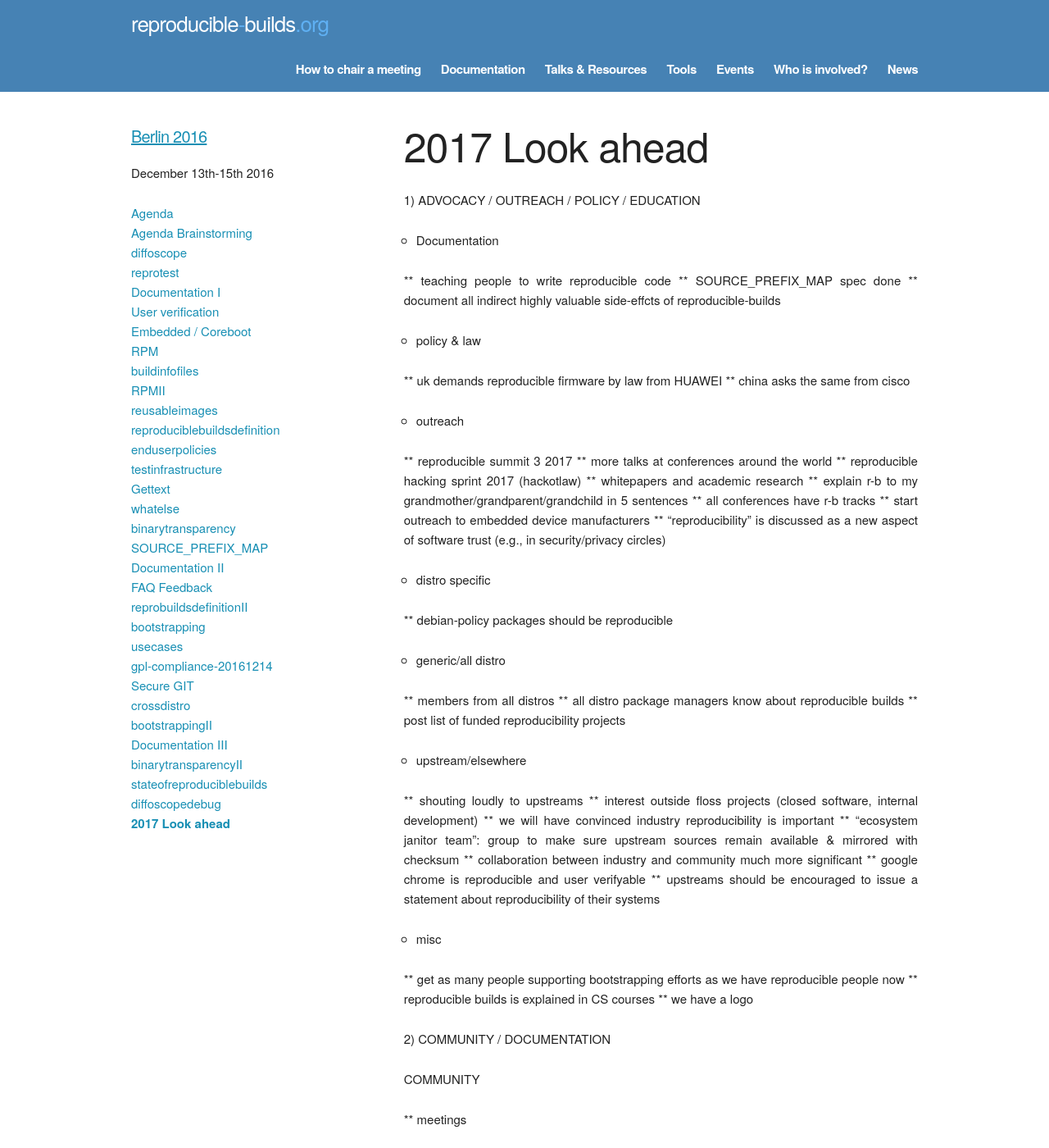
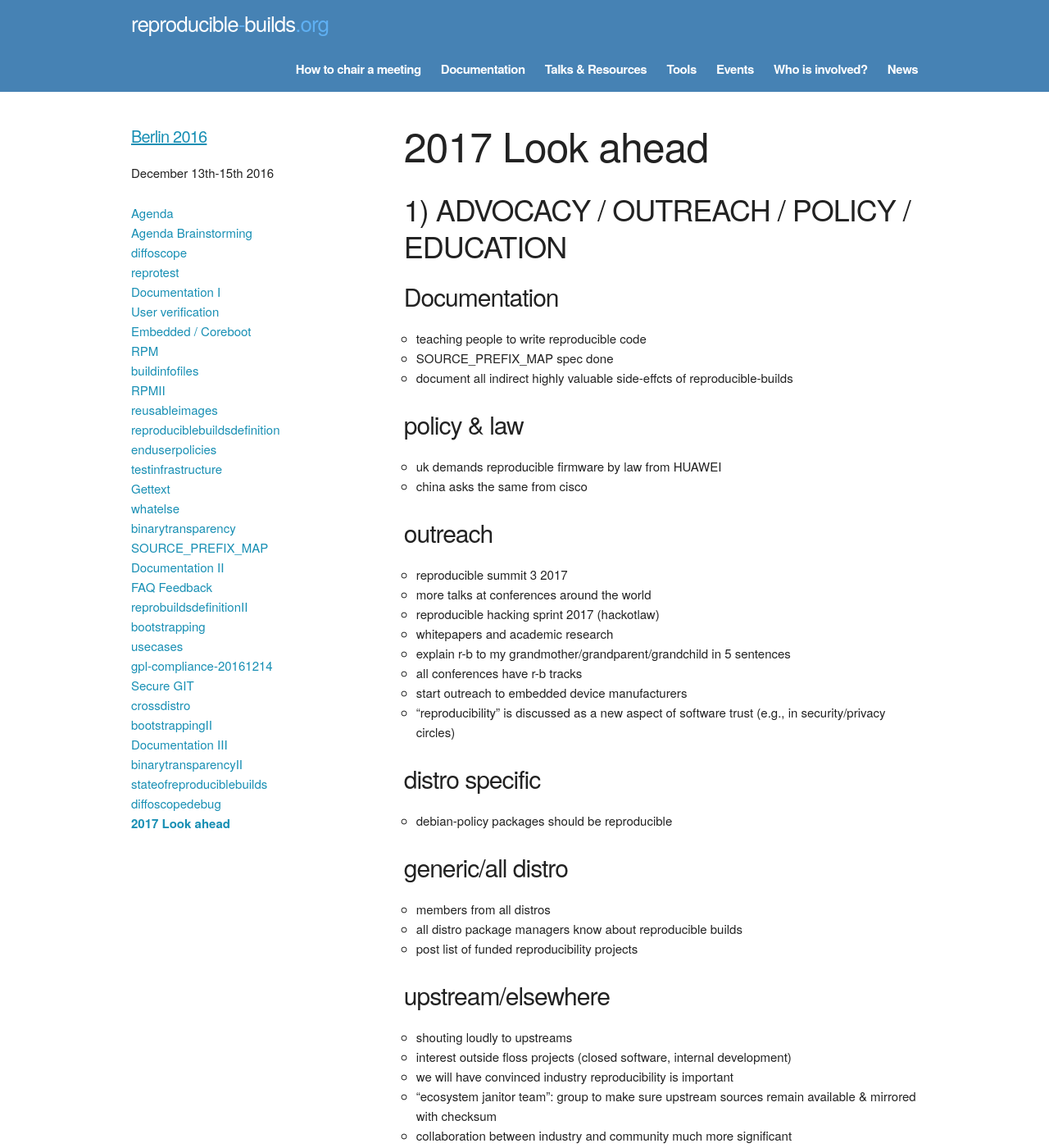
Before and after one commit to prototypefund/reproducible-website, a Jekyll site: the page built from _events/berlin2016/2017lookahead.md, in a window 1280 px wide and 1400 px high. Shown: the whole window at 82% size. Built offline with Jekyll 4.4.1, drawn with Linux system fonts in a browser that asks for light colours; some web fonts are replaced; some of the changed text lies outside the part shown.

Commit message:
improve formatting…
Signed-off-by: Holger Levsen <holger@layer-acht.org>

```diff
--- a/_events/berlin2016/2017lookahead.md
+++ b/_events/berlin2016/2017lookahead.md
@@ -6,62 +6,60 @@ order: 310
 permalink: /events/berlin2016/2017lookahead/
 ---
 
-1)
-ADVOCACY / OUTREACH / POLICY / EDUCATION
+## 1) ADVOCACY / OUTREACH / POLICY / EDUCATION
 
-* Documentation
+### Documentation
 
-** teaching people to write reproducible code
-** SOURCE_PREFIX_MAP spec done
-** document all indirect highly valuable side-effcts of reproducible-builds
+* teaching people to write reproducible code
+* SOURCE_PREFIX_MAP spec done
+* document all indirect highly valuable side-effcts of reproducible-builds
 
-* policy & law
+### policy & law
 
-** uk demands reproducible firmware by law from HUAWEI
-** china asks the same from cisco
+* uk demands reproducible firmware by law from HUAWEI
+* china asks the same from cisco
 
-* outreach
+### outreach
 
-** reproducible summit 3 2017
-** more talks at conferences around the world
-** reproducible hacking sprint 2017 (hackotlaw)
-** whitepapers and academic research
-** explain r-b to my grandmother/grandparent/grandchild in 5 sentences
-** all conferences have r-b tracks
-** start outreach to embedded device manufacturers
-** "reproducibility" is discussed as a new aspect of software trust (e.g., in security/privacy circles)
+* reproducible summit 3 2017
+* more talks at conferences around the world
+* reproducible hacking sprint 2017 (hackotlaw)
+* whitepapers and academic research
+* explain r-b to my grandmother/grandparent/grandchild in 5 sentences
+* all conferences have r-b tracks
+* start outreach to embedded device manufacturers
+* "reproducibility" is discussed as a new aspect of software trust (e.g., in security/privacy circles)
 
-* distro specific
+### distro specific
 
-** debian-policy packages should be reproducible
+* debian-policy packages should be reproducible
 
 
-* generic/all distro
+### generic/all distro
 
-** members from all distros
-** all distro package managers know about reproducible builds
-** post list of funded reproducibility projects
+* members from all distros
+* all distro package managers know about reproducible builds
+* post list of funded reproducibility projects
 
 
-* upstream/elsewhere
+### upstream/elsewhere
 
-** shouting loudly to upstreams
-** interest outside floss projects (closed software, internal development)
-** we will have convinced industry reproducibility is important
-** "ecosystem janitor team": group to make sure upstream sources remain available & mirrored with checksum
-** collaboration between industry and community much more significant
-** google chrome is reproducible and user verifyable
-** upstreams should be encouraged to issue a statement about reproducibility of their systems
+* shouting loudly to upstreams
+* interest outside floss projects (closed software, internal development)
+* we will have convinced industry reproducibility is important
+* "ecosystem janitor team": group to make sure upstream sources remain available & mirrored with checksum
+* collaboration between industry and community much more significant
+* google chrome is reproducible and user verifyable
+* upstreams should be encouraged to issue a statement about reproducibility of their systems
 
 
-* misc
+### misc
 
-** get as many people supporting bootstrapping efforts as we have reproducible people now
-** reproducible builds is explained in CS courses
-** we have a logo
+* get as many people supporting bootstrapping efforts as we have reproducible people now
+* reproducible builds is explained in CS courses
+* we have a logo
 
-2)
-COMMUNITY / DOCUMENTATION
+## 2) COMMUNITY / DOCUMENTATION
 
 COMMUNITY
 
```
Also changed, not shown: images/berlin2016/2017lookahead_09.JPG, images/berlin2016/2017lookahead_15.JPG.
